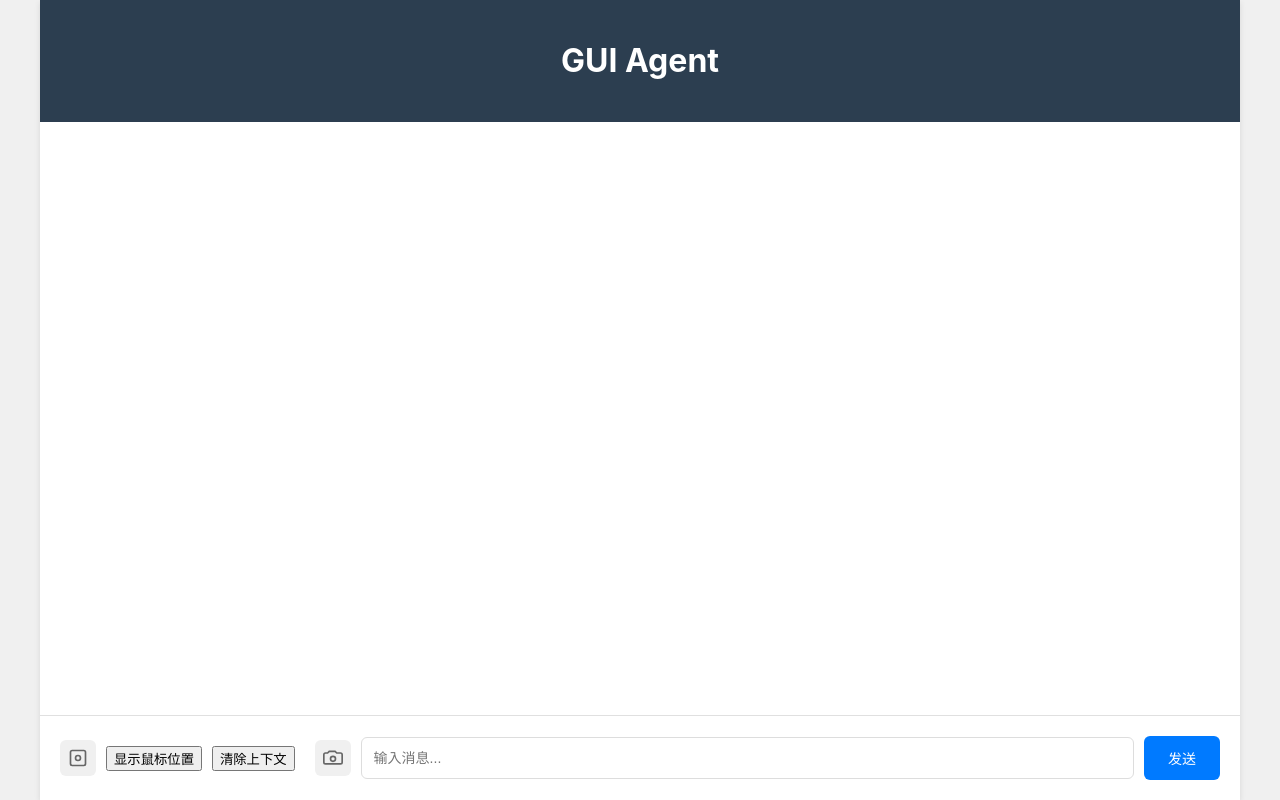
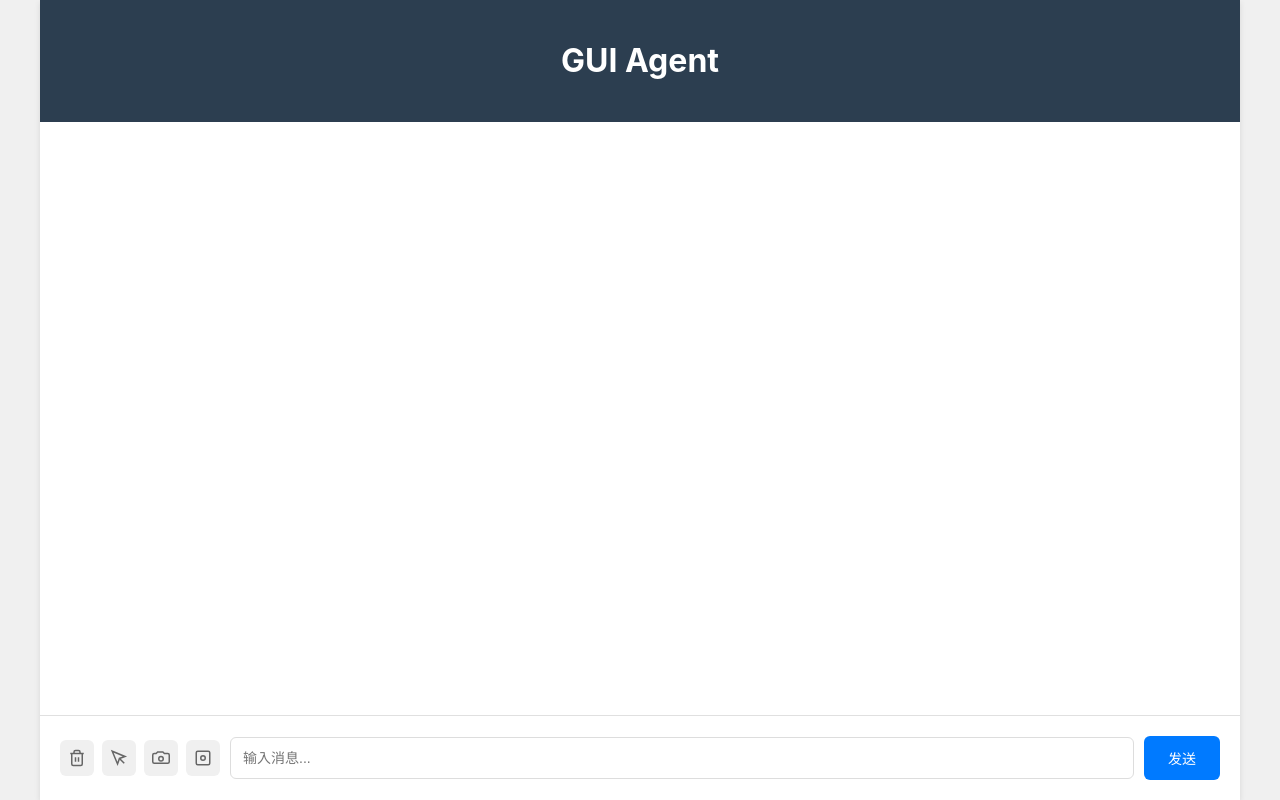
Before and after one commit to IANNXANG/electron, a website with bundled scripts: page src/index.html in a window 1280 px wide. Built offline with nearby package versions, Linux system fonts and the light colour scheme.

Commit message:
feat(render.ts, index.html, styles.css): 重构工具栏，添加上传图片、显示鼠标位置和清除上下文按钮，优化按钮样式

```diff
--- a/src/index.html
+++ b/src/index.html
@@ -13,12 +13,6 @@
         <div class="chat-messages" id="chatMessages"></div>
         <div class="input-container">
             <input type="file" id="imageInput" accept="image/*" style="display: none;" />
-            <button id="uploadButton" class="upload-button">
-                <svg width="20" height="20" viewBox="0 0 24 24" fill="none" stroke="currentColor" stroke-width="2">
-                    <path d="M21 19H3a2 2 0 0 1-2-2V8a2 2 0 0 1 2-2h2.5l2-2h7l2 2H21a2 2 0 0 1 2 2v9a2 2 0 0 1-2 2z"/>
-                    <circle cx="12" cy="13" r="3"/>
-                </svg>
-            </button>
             <input type="text" id="messageInput" placeholder="输入消息..." />
             <button id="sendButton">发送</button>
         </div>
--- a/src/render.ts
+++ b/src/render.ts
@@ -295,34 +295,72 @@ async function performMouseOperations(message: string): Promise<boolean> {
 const messageInput = document.getElementById('messageInput') as HTMLInputElement;
 const sendButton = document.getElementById('sendButton') as HTMLButtonElement;
 const imageInput = document.getElementById('imageInput') as HTMLInputElement;
-const uploadButton = document.getElementById('uploadButton') as HTMLButtonElement;
-const mousePositionButton = document.createElement('button');
-mousePositionButton.id = 'mousePositionButton';
-mousePositionButton.textContent = '显示鼠标位置';
 
-// 创建截图按钮
-const screenshotButton = document.createElement('button');
-screenshotButton.id = 'screenshotButton';
-screenshotButton.className = 'screenshot-button';
-screenshotButton.innerHTML = `
-    <svg width="20" height="20" viewBox="0 0 24 24" fill="none" stroke="currentColor" stroke-width="2">
+// 创建工具栏容器
+const toolbarDiv = document.createElement('div');
+toolbarDiv.className = 'toolbar';
+
+// 创建上传图片按钮
+const uploadButton = document.createElement('button');
+uploadButton.id = 'uploadButton';
+uploadButton.className = 'tool-button';
+uploadButton.innerHTML = `
+    <svg width="18" height="18" viewBox="0 0 24 24" fill="none" stroke="currentColor" stroke-width="2">
         <rect x="3" y="3" width="18" height="18" rx="2" ry="2"/>
         <circle cx="12" cy="12" r="3"/>
         <path d="M8 8h.01"/>
     </svg>
 `;
+uploadButton.title = '上传图片';
+
+// 创建鼠标位置按钮
+const mousePositionButton = document.createElement('button');
+mousePositionButton.id = 'mousePositionButton';
+mousePositionButton.className = 'tool-button';
+mousePositionButton.innerHTML = `
+    <svg width="18" height="18" viewBox="0 0 24 24" fill="none" stroke="currentColor" stroke-width="2">
+        <path d="M3 3l7.07 16.97 2.51-7.39 7.39-2.51L3 3z"/>
+        <path d="M13 13l6 6"/>
+    </svg>
+`;
+mousePositionButton.title = '显示鼠标位置';
+
+// 创建截图按钮
+const screenshotButton = document.createElement('button');
+screenshotButton.id = 'screenshotButton';
+screenshotButton.className = 'tool-button';
+screenshotButton.innerHTML = `
+    <svg width="18" height="18" viewBox="0 0 24 24" fill="none" stroke="currentColor" stroke-width="2">
+        <path d="M21 19H3a2 2 0 0 1-2-2V8a2 2 0 0 1 2-2h2.5l2-2h7l2 2H21a2 2 0 0 1 2 2v9a2 2 0 0 1-2 2z"/>
+        <circle cx="12" cy="13" r="3"/>
+    </svg>
+`;
+screenshotButton.title = '截图';
 
 // 创建清除上下文按钮
 const clearContextButton = document.createElement('button');
 clearContextButton.id = 'clearContextButton';
-clearContextButton.textContent = '清除上下文';
-clearContextButton.style.marginRight = '10px';
+clearContextButton.className = 'tool-button';
+clearContextButton.innerHTML = `
+    <svg width="18" height="18" viewBox="0 0 24 24" fill="none" stroke="currentColor" stroke-width="2">
+        <path d="M3 6h18"/>
+        <path d="M19 6v14c0 1-1 2-2 2H7c-1 0-2-1-2-2V6"/>
+        <path d="M8 6V4c0-1 1-2 2-2h4c1 0 2 1 2 2v2"/>
+        <line x1="10" y1="11" x2="10" y2="17"/>
+        <line x1="14" y1="11" x2="14" y2="17"/>
+    </svg>
+`;
+clearContextButton.title = '清除上下文';
+
+// 添加按钮到工具栏
+toolbarDiv.appendChild(clearContextButton);
+toolbarDiv.appendChild(mousePositionButton);
+toolbarDiv.appendChild(screenshotButton);
+toolbarDiv.appendChild(uploadButton);
 
 const inputContainer = document.querySelector('.input-container');
 if (inputContainer) {
-    inputContainer.insertBefore(clearContextButton, inputContainer.firstChild);
-    inputContainer.insertBefore(mousePositionButton, inputContainer.firstChild);
-    inputContainer.insertBefore(screenshotButton, inputContainer.firstChild);
+    inputContainer.insertBefore(toolbarDiv, inputContainer.firstChild);
 }
 const chatMessages = document.getElementById('chatMessages') as HTMLDivElement;
 
--- a/src/styles.css
+++ b/src/styles.css
@@ -63,6 +63,42 @@ body {
     align-items: center;
 }
 
+.toolbar {
+    display: flex;
+    gap: 8px;
+    align-items: center;
+}
+
+.tool-button {
+    padding: 8px;
+    background: #f0f0f0;
+    border: none;
+    border-radius: 6px;
+    cursor: pointer;
+    display: flex;
+    align-items: center;
+    justify-content: center;
+    color: #666;
+    transition: all 0.2s ease;
+    font-size: 13px;
+    height: 36px;
+}
+
+.tool-button:hover {
+    background: #e0e0e0;
+    transform: translateY(-1px);
+}
+
+.tool-button.active {
+    background: #007AFF;
+    color: white;
+}
+
+.tool-button svg {
+    width: 18px;
+    height: 18px;
+}
+
 #messageInput {
     flex: 1;
     padding: 12px;
@@ -70,6 +106,11 @@ body {
     border-radius: 6px;
     font-size: 14px;
     outline: none;
+    transition: border-color 0.2s;
+}
+
+#messageInput:focus {
+    border-color: #007AFF;
 }
 
 #sendButton {
@@ -80,27 +121,12 @@ body {
     border-radius: 6px;
     cursor: pointer;
     font-size: 14px;
+    transition: all 0.2s ease;
 }
 
 #sendButton:hover {
     background: #0056b3;
-}
-
-.upload-button {
-    padding: 8px;
-    background: #f0f0f0;
-    border: none;
-    border-radius: 6px;
-    cursor: pointer;
-    display: flex;
-    align-items: center;
-    justify-content: center;
-    color: #666;
-    transition: background-color 0.2s;
-}
-
-.upload-button:hover {
-    background: #e0e0e0;
+    transform: translateY(-1px);
 }
 
 .image-preview {
@@ -120,20 +146,3 @@ body {
     border-radius: 8px;
     margin: 5px 0;
 }
-
-.screenshot-button {
-    padding: 8px;
-    background: #f0f0f0;
-    border: none;
-    border-radius: 6px;
-    cursor: pointer;
-    display: flex;
-    align-items: center;
-    justify-content: center;
-    color: #666;
-    transition: background-color 0.2s;
-}
-
-.screenshot-button:hover {
-    background: #e0e0e0;
-}
```
